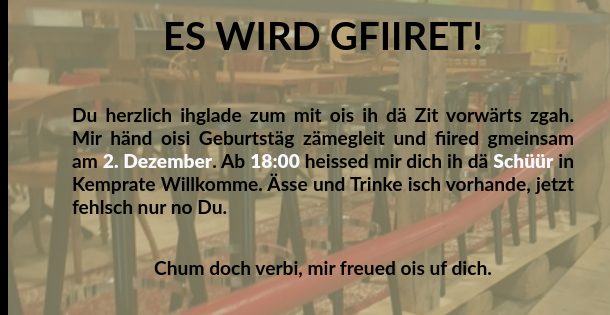
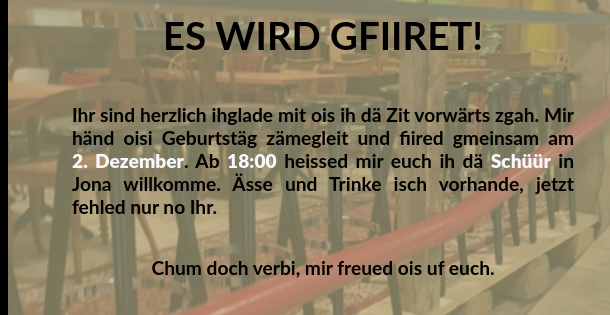
Before and after one commit to develmusa/geburi-ihladig-2017, a website: page public/html/index.html in a window 1280 px wide. Shown: the part 1039-1354 px from the top of the page, 0-610 px from the left. Drawn offline with Linux system fonts and the light colour scheme; some packages are replaced by stand-ins of ours; files that its build step writes are made by us from their sources; files whose address does not match are found by name.

Commit message:
changed info

```diff
--- a/public/html/index.html
+++ b/public/html/index.html
@@ -31,12 +31,12 @@
     <div class="inner-container">
         <div id="info" class="content">
             <h1>Es wird gfiiret!&lrm;</h1>
-            <p id="infotext">Du herzlich ihglade zum mit ois ih dä Zit vorwärts zgah. Mir händ oisi Geburtstäg zämegleit
-                und fiired gmeinsam am <b>2. Dezember</b>. Ab <b>18:00</b> heissed mir dich ih dä <b>Schüür</b> in
-                Kemprate Willkomme. Ässe und Trinke isch vorhande, jetzt fehlsch nur no Du.&lrm;
+            <p id="infotext">Ihr sind herzlich ihglade mit ois ih dä Zit vorwärts zgah. Mir händ oisi Geburtstäg zämegleit
+                und fiired gmeinsam am <b>2.&nbspDezember</b>. Ab <b>18:00</b> heissed mir euch ih dä <b>Schüür</b> in
+                Jona willkomme. Ässe und Trinke isch vorhande, jetzt fehled nur no Ihr.&lrm;
             </p>
-            <p>Chum doch verbi, mir freued ois uf dich.&lrm;</p>
-            <p> Irene und Samuel</p>
+            <p>Chum doch verbi, mir freued ois uf euch.&lrm;</p>
+            <p> Irène und Samuel</p>
         </div>
         <div id="map" class="content"></div>
     </div>
```
